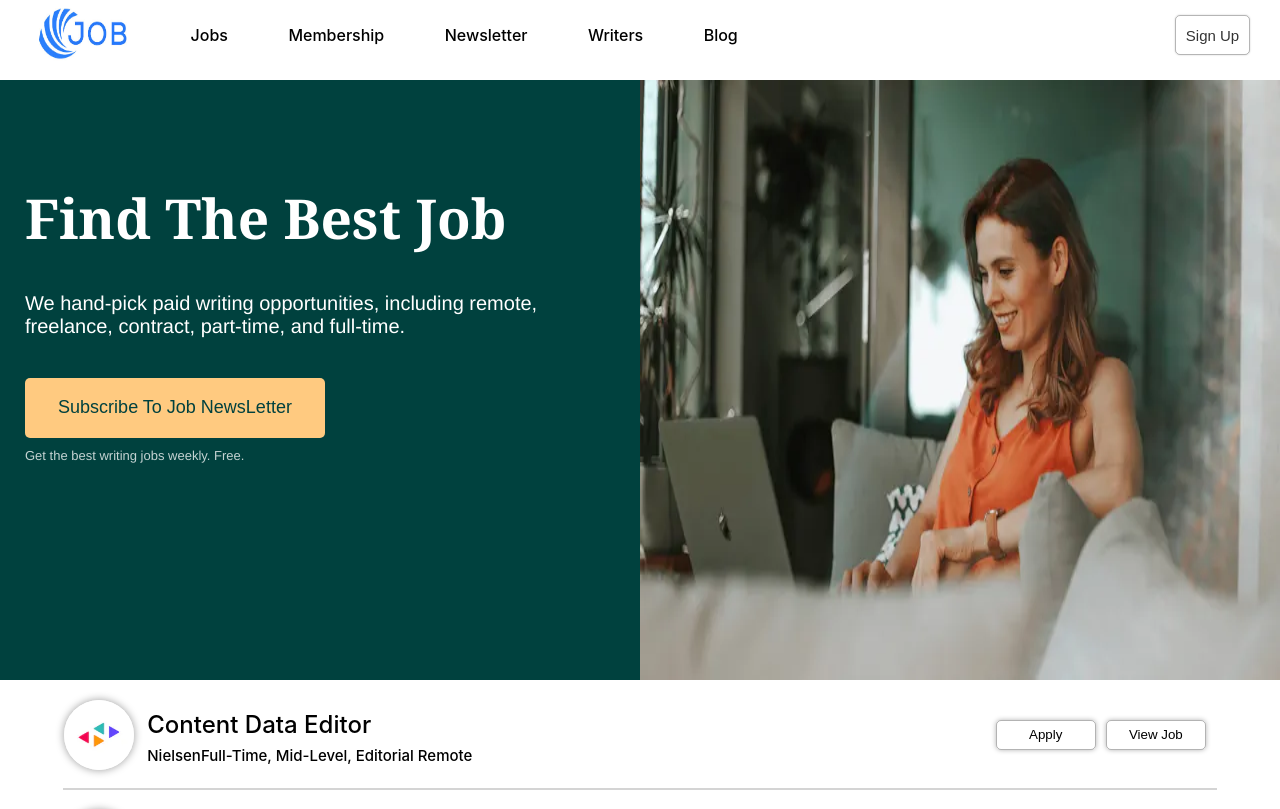
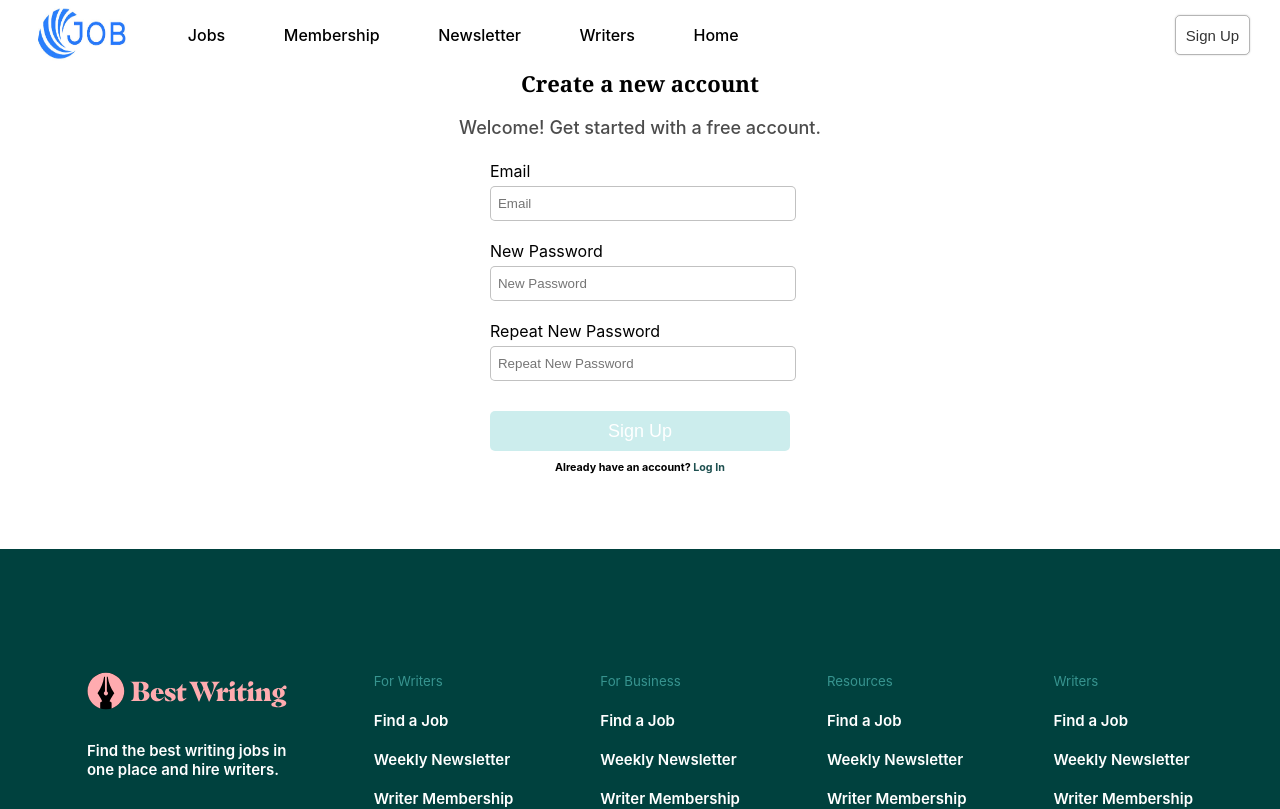
Before and after one commit to charybandoju97/WebDevelopmentObina, a React (Create React App) app in the folder frontendteact/: page /Signup in a window 1280 px wide. Shown: the top 809 px of the page. Built offline with nearby package versions, Linux system fonts and the light colour scheme.

Commit message:
register page creation

```diff
--- a/frontendteact/package.json
+++ b/frontendteact/package.json
@@ -8,6 +8,7 @@
     "@testing-library/user-event": "^13.5.0",
     "react": "^18.2.0",
     "react-dom": "^18.2.0",
+    "react-router-dom": "^6.22.3",
     "react-scripts": "5.0.1",
     "web-vitals": "^2.1.4"
   },
--- a/frontendteact/src/Components/Footer/Footer.css
+++ b/frontendteact/src/Components/Footer/Footer.css
@@ -8,6 +8,8 @@
     background-color:#00413E;
     margin-top:50px;
     flex-direction: column;
+    position:static;
+    bottom:0;
 }
 .SectionFooterOne
 {
--- a/frontendteact/src/Components/Footer/Footer.js
+++ b/frontendteact/src/Components/Footer/Footer.js
@@ -47,12 +47,6 @@ function Footer()
           <h4>Writer Application</h4>
           <h4>Reviews</h4>
        </div>
-       <div className='FooterNavTwo'>
-
-       </div>
-       <div className='FooterNavFour'>
-
-       </div>
      </div>
      <div className='SectionFooterTwo'>
         <img src={fb} width="40" height="40"/>
--- a/frontendteact/src/Components/Header/Header.css
+++ b/frontendteact/src/Components/Header/Header.css
@@ -33,4 +33,5 @@
     font-size:15px;
     color: rgba(0, 0, 0, 0.8);
     box-shadow:0px 0px 2px rgba(0, 0, 0, 0.199);
+    cursor: pointer;
 }
--- a/frontendteact/src/Components/Header/Header.js
+++ b/frontendteact/src/Components/Header/Header.js
@@ -11,9 +11,9 @@ function Header()
                 <h3>Membership</h3>
                 <h3>Newsletter</h3>
                 <h3>Writers</h3>
-                <h3>Blog</h3>
+                <h3 onClick={()=>{window.location.href="/"}} style={{cursor:"pointer"}}>Home</h3>
           </div>
-            <button>Sign Up</button>
+            <button onClick={()=>{window.location.href="/SignUp"}}>Sign Up</button>
     </div>
    );
 }
--- /dev/null
+++ b/frontendteact/src/Pages/SignUp/Signup.css
@@ -0,0 +1,68 @@
+.SignupContainer
+{
+    width:100%;
+    height: auto;
+    display: flex;
+    justify-content:space-between;
+    align-items: center;
+    flex-direction: column;
+}
+.RegistrationForm
+{
+    margin-top:50px;
+    display: flex;
+    flex-direction: column;
+    align-items: center;
+}
+.RegistrationForm h2
+{
+  font-size:22px;
+  font-family:Cambria, Cochin, Georgia, Times, 'Times New Roman', serif;
+}
+.RegistrationForm h4
+{
+    font-size:18px;
+    font-weight:500;
+    color: rgba(0, 0, 0, 0.7);
+    margin-top:0px;
+}
+.Option
+{
+    display: flex;
+    justify-content: center;
+    align-content: center;
+    flex-direction: column;
+    width:300px;
+    height:60px;
+    margin-bottom:20px;
+}
+.Option label
+{
+    margin-bottom:5px;
+}
+.Option input
+{
+    width:300px;
+    height:60px;
+    border: 1px solid rgba(0, 0, 0, 0.244);
+    border-radius:5px;
+    text-indent:5px;
+}
+.Option button
+{
+    height: 40px;
+    background-color: rgba(129, 211, 211, 0.4);
+    border: none;
+    border-radius:5px;
+    color: white;
+    font-size:18px;
+}
+.RegistrationForm h6
+{
+    margin-top:-20px;
+}
+.RegistrationForm h6 span
+{
+    color: rgb(30, 80, 80);
+    cursor: pointer;
+}
--- /dev/null
+++ b/frontendteact/src/Pages/SignUp/Signup.js
@@ -0,0 +1,35 @@
+import Footer from '../../Components/Footer/Footer';
+import Header from '../../Components/Header/Header';
+import './Signup.css';
+
+function Signup()
+{
+    return (
+        <div className='SignupContainer'>
+          <Header/>
+           <div className='RegistrationForm'>
+             <h2>Create a new account</h2>
+             <h4>Welcome! Get started with a free account.</h4>
+             <div className='Option'>
+              <label>Email</label>
+              <input type="text" placeholder='Email'/>
+             </div>
+             <div className='Option'>
+              <label>New Password</label>
+              <input type="text" placeholder='New Password'/>
+             </div>
+             <div className='Option'>
+              <label>Repeat New Password</label>
+              <input type="text" placeholder='Repeat New Password'/>
+             </div>
+             <div className='Option'>
+               <button>Sign Up</button>
+             </div>
+             <h6>Already have an account? <span onClick={()=>window.location.href="/Login"}>Log In</span></h6>
+           </div>
+          <Footer/>
+        </div>);
+
+}
+
+export default Signup;
--- a/frontendteact/src/index.js
+++ b/frontendteact/src/index.js
@@ -2,10 +2,17 @@ import React from 'react';
 import ReactDOM from 'react-dom/client';
 import './index.css';
 import Landing from './Pages/LandingPage/Landing.js';
+import {BrowserRouter, Routes, Route} from 'react-router-dom';
+import Signup from './Pages/SignUp/Signup.js';
 
 const root = ReactDOM.createRoot(document.getElementById('root'));
 root.render(
   <React.StrictMode>
-    <Landing />
+    <BrowserRouter>
+    <Routes>
+      <Route path="/" element={<Landing/>}/>
+      <Route path="/Signup" element={<Signup/>}/>
+    </Routes>
+    </BrowserRouter>
   </React.StrictMode>
 );
```
Also changed, not shown: 1 other file (tests, documents, lock files or other folders).
